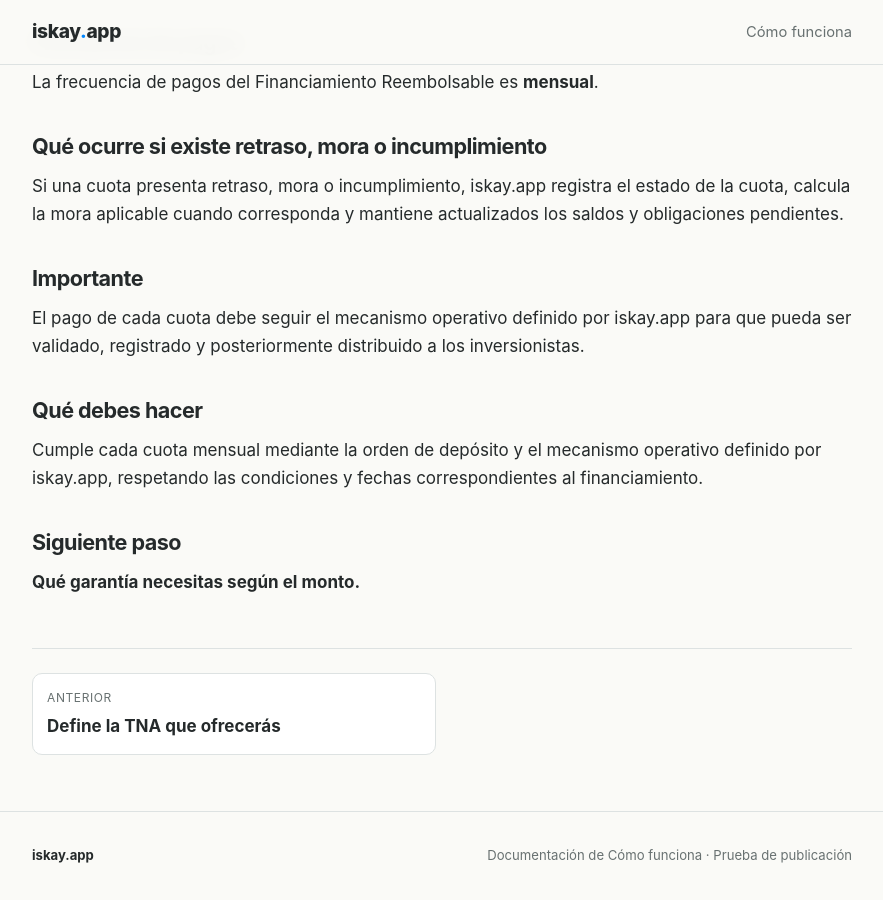
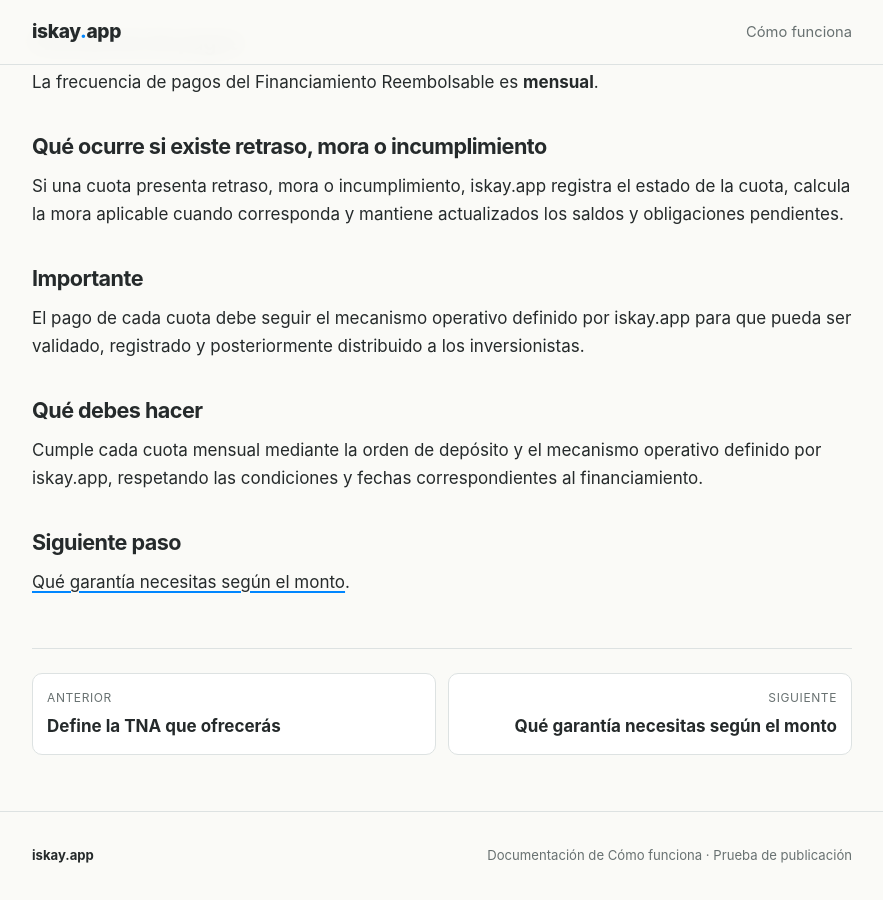
Before and after one commit to iskayApp/como-funciona, a Jekyll site: the page built from ideas/financiamiento-reembolsable/promotores/02-configura-tu-financiamiento/09-como-seran-los-pagos-a-los-inversionistas.md, in a window 1280 px wide and 900 px high, scrolled down 797 px. Shown: the whole window, without its empty margins (198-1081 px from the left). Built offline with Jekyll 4.4.1, drawn with Linux system fonts in a browser that asks for light colours; some of the changed lines change nothing that is shown.

Commit message:
docs: enlazar ficha 09 con ficha 10

```diff
--- a/ideas/financiamiento-reembolsable/promotores/02-configura-tu-financiamiento/09-como-seran-los-pagos-a-los-inversionistas.md
+++ b/ideas/financiamiento-reembolsable/promotores/02-configura-tu-financiamiento/09-como-seran-los-pagos-a-los-inversionistas.md
@@ -14,6 +14,8 @@ status: "Borrador para revisión"
 reviewed: "2026-10-31"
 prev_url: /financiamiento-reembolsable/promotores/configura-tu-financiamiento/define-la-tna-que-ofreceras/
 prev_title: "Define la TNA que ofrecerás"
+next_url: /financiamiento-reembolsable/promotores/configura-tu-financiamiento/que-garantia-necesitas-segun-el-monto/
+next_title: "Qué garantía necesitas según el monto"
 ---
 
 # Cómo serán los pagos a los inversionistas
@@ -50,4 +52,4 @@ Cumple cada cuota mensual mediante la orden de depósito y el mecanismo operativ
 
 ## Siguiente paso
 
-**Qué garantía necesitas según el monto.**
+[Qué garantía necesitas según el monto]({{ '/financiamiento-reembolsable/promotores/configura-tu-financiamiento/que-garantia-necesitas-segun-el-monto/' | relative_url }}).
```
